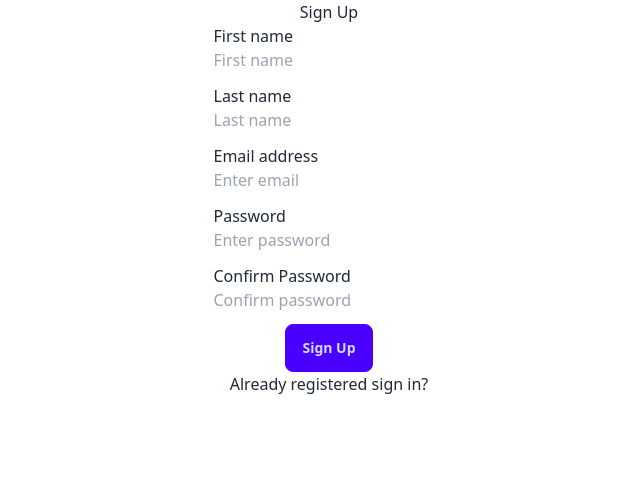
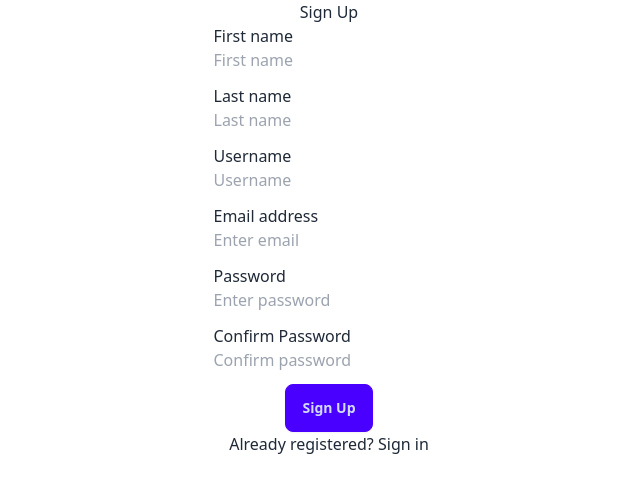
Before and after one commit to Roodbaraky/PyBase, a React (Vite) app in the folder client/: page /signup in a window 1280 px wide. Shown: the top 492 px of the page, without its empty margins (311-951 px from the left). Built offline with nearby package versions, Linux system fonts and the light colour scheme.

Commit message:
updated signup form w/ password & confirm validation

```diff
--- a/client/src/pages/Login.tsx
+++ b/client/src/pages/Login.tsx
@@ -59,6 +59,7 @@ export const Login = () => {
       <div className="mb-3">
         <label>Username</label>
         <input
+        required
           name="username"
           type="text"
           className="form-control"
@@ -69,6 +70,7 @@ export const Login = () => {
       <div className="mb-3">
         <label>Password</label>
         <input
+        required
           name="password"
           type="password"
           className="form-control"
@@ -84,9 +86,9 @@ export const Login = () => {
           <input
             type="checkbox"
             className="custom-control-input"
-            id="customCheck1"
+            id="remember-me"
           />
-          <label className="custom-control-label" htmlFor="customCheck1">
+          <label className="custom-control-label" htmlFor="remember-me">
             Remember me
           </label>
           {/* ^ this doesn't do anything at the moment / is enabled by default */}
--- a/client/src/pages/Signup.tsx
+++ b/client/src/pages/Signup.tsx
@@ -6,7 +6,7 @@ export const Signup = () => {
   const handleSignIn = () => {
     navigate("/login");
   };
-  const handleSignUp = (e: FormEvent<HTMLFormElement>) => {
+  const handleSignUp = async (e: FormEvent<HTMLFormElement>) => {
     e.preventDefault();
     const signupForm = document.getElementById(
       "form"
@@ -15,8 +15,13 @@ export const Signup = () => {
       const signupData = new FormData(signupForm);
       const username = signupData.get("username");
       const password = signupData.get("password");
-      for (const value of signupData.values()){
-        console.log(value)
+      const confirmPassword = signupData.get("confirm-password");
+      console.log(password, confirmPassword);
+
+      if (password!== confirmPassword) {
+        alert("Passwords do not match");
+        //replace with nice conditionally rendered text
+        return;
       }
     }
   };
@@ -32,17 +37,38 @@ export const Signup = () => {
 
       <div className="mb-3">
         <label>First name</label>
-        <input type="text" className="form-control" placeholder="First name" />
+        <input
+          required
+          type="text"
+          className="form-control"
+          placeholder="First name"
+        />
       </div>
 
       <div className="mb-3">
         <label>Last name</label>
-        <input type="text" className="form-control" placeholder="Last name" />
+        <input
+          required
+          type="text"
+          className="form-control"
+          placeholder="Last name"
+        />
+      </div>
+      <div className="mb-3">
+        <label>Username</label>
+        <input
+          required
+          name="username"
+          type="text"
+          className="form-control"
+          placeholder="Username"
+        />
       </div>
 
       <div className="mb-3">
         <label>Email address</label>
         <input
+          required
           type="email"
           className="form-control"
           placeholder="Enter email"
@@ -52,6 +78,8 @@ export const Signup = () => {
       <div className="mb-3">
         <label>Password</label>
         <input
+          required
+          name="password"
           type="password"
           className="form-control"
           placeholder="Enter password"
@@ -60,7 +88,9 @@ export const Signup = () => {
       <div className="mb-3">
         <label>Confirm Password</label>
         <input
-          type="confirm-password"
+          required
+          name="confirm-password"
+          type="password"
           className="form-control"
           placeholder="Confirm password"
         />
@@ -72,7 +102,7 @@ export const Signup = () => {
         </button>
       </div>
       <p className="forgot-password text-right">
-        Already registered <a onClick={handleSignIn}>sign in?</a>
+        Already registered? <a onClick={handleSignIn}>Sign in</a>
       </p>
     </form>
   );
```
